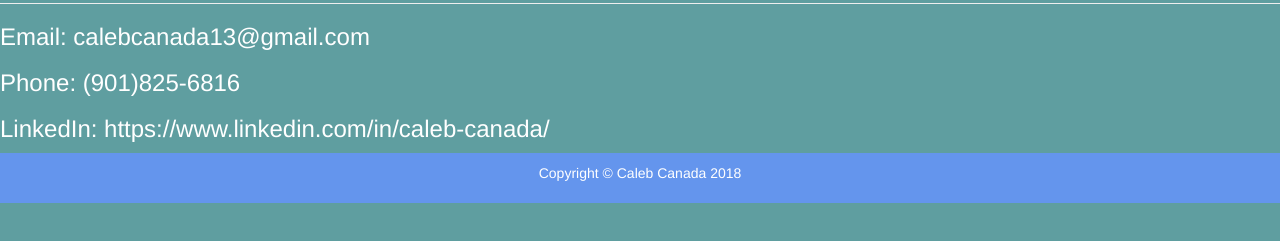
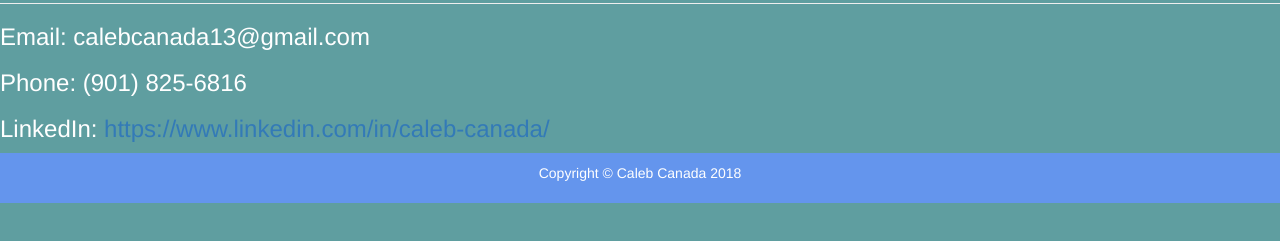
Before and after one commit to CalebC94/devportfolio, a plain HTML site: page contact.html in a window 1280 px wide. Shown: the part 129-370 px from the top of the page. Drawn offline with nearby package versions, Linux system fonts and the light colour scheme.

Commit message:
work in progress

```diff
--- a/contact.html
+++ b/contact.html
@@ -57,8 +57,8 @@
     <h1 class="contact">Contact Info</h1>
     <hr>
     <h3>Email: calebcanada13@gmail.com</h3>
-    <h3>Phone: (901)825-6816</h3>
-    <h3>LinkedIn: https://www.linkedin.com/in/caleb-canada/</h3>
+    <h3>Phone: (901) 825-6816</h3>
+    <h3>LinkedIn:<a href="https://www.linkedin.com/in/caleb-canada/"> https://www.linkedin.com/in/caleb-canada/</a></h3>
 </div>
 
 <footer class="container-fluid text-center">
```
